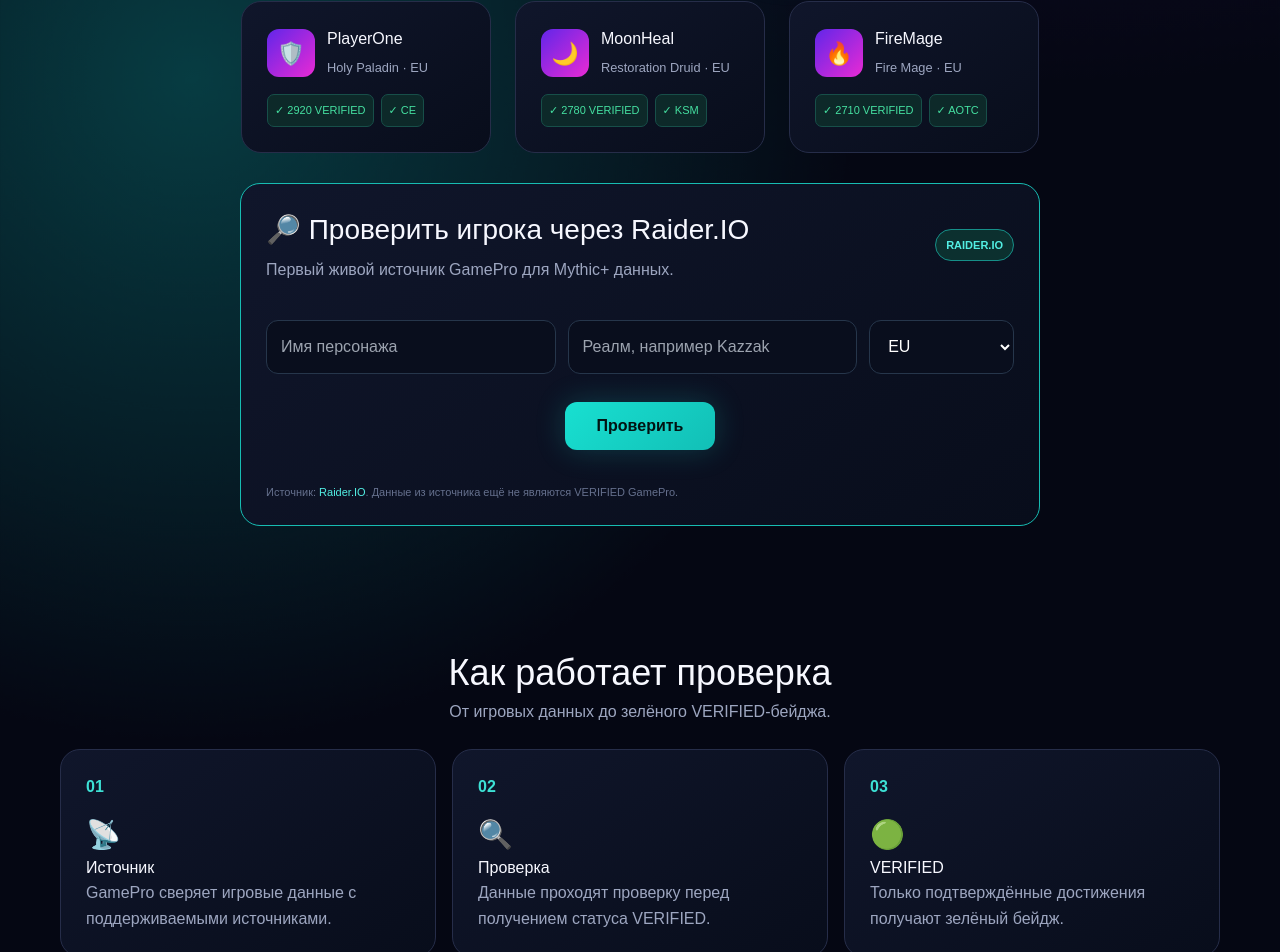
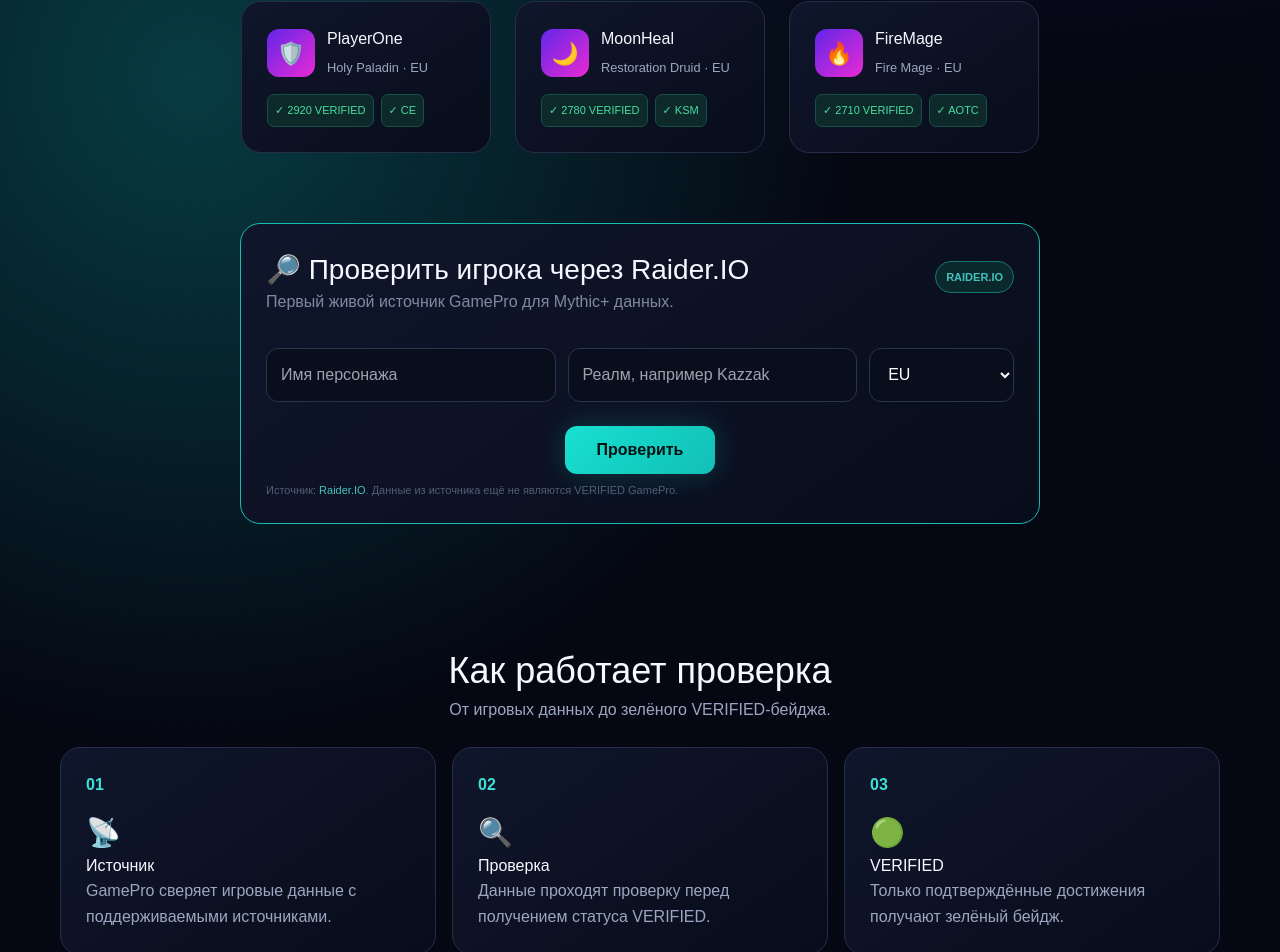
Before and after one commit to vesttrading/gamepro-market, a Next.js app: page / in a window 1280 px wide. Shown: the part 1231-2183 px from the top of the page. Built offline with nearby package versions, Linux system fonts and the light colour scheme; no server answers.

Commit message:
Refine layout and spacing in globals.css
Updated styles for layout adjustments and improved spacing.

```diff
--- a/app/globals.css
+++ b/app/globals.css
@@ -139,24 +139,31 @@ main .searchbar + div > div {
     width: 100% !important;
 }
 
-/* Главный контейнер: центрируем и уменьшаем общую ширину блока */
+/* Главный контейнер: центрируем, уменьшаем общую ширину и добавляем отступ сверху */
 section#raiderio div.jsx-f4888bab762c3c0,
 section#raiderio > div {
     display: flex !important;
     flex-direction: column !important;
-    gap: 20px !important;
+    gap: 16px !important;
     width: 100% !important;
     max-width: 800px !important;
-    margin: 0 auto !important;
+    margin: 40px auto 0 !important; /* Первая цифра (40px) опускает всю верхнюю часть вниз */
 }
 
-/* Блок с заголовком и текстом */
+/* Блок с заголовком и текстом (делаем флексом для управления порядком) */
 section#raiderio div.jsx-f4888bab762c3c0 > div:first-child,
 section#raiderio > div > div:first-child {
     width: 100% !important;
     display: flex !important;
     flex-wrap: wrap !important;
     gap: 12px !important;
+    align-items: center !important;
+}
+
+/* Убираем плашку Raider.IO наверх к заголовку (задаем ей первый приоритет) */
+section#raiderio img[src*="raider"],
+section#raiderio div:has(> img[src*="raider"]) {
+    order: -1 !important; /* Выталкивает картинку/плашку в самый верх текстового блока */
 }
 
 /* 3 поля в один ряд */
@@ -182,14 +189,22 @@ section#raiderio form p {
     grid-column: 1 / -1 !important;
 }
 
-/* Кнопка: гарантированно маленькая и строго по центру */
+/* Кнопка: маленькая и строго по充ентру */
 section#raiderio button {
-    grid-column: 1 / -1 !important; /* Встает на отдельную строку снизу */
-    display: block !important;       /* Переключаем в блочный режим для работы авто-отступов */
-    width: auto !important;          /* Сбрасываем ширину 100% */
-    max-width: 280px !important;     /* Ограничиваем максимальную ширину кнопки */
-    margin: 16px auto 0 !important;  /* auto слева и справа сдвинет её четко в центр */
-    padding: 12px 32px !important;   /* Аккуратные внутренние отступы */
+    grid-column: 1 / -1 !important;
+    display: block !important;
+    width: auto !important;
+    max-width: 280px !important;
+    margin: 12px auto 0 !important;  /* Уменьшили верхний отступ кнопки до 12px */
+    padding: 12px 32px !important;
+}
+
+/* Поднимаем нижнюю часть (текст про источник Raider.IO) чуть выше */
+section#raiderio p:last-of-type,
+section#raiderio span:last-of-type,
+section#raiderio .source-text {
+    margin-top: -8px !important; /* Отрицательный отступ подтягивает текст кверху */
+    opacity: 0.8;
 }
 
 /* Мобильная адаптация */
@@ -199,6 +214,6 @@ section#raiderio button {
         grid-template-columns: 1fr !important;
     }
     section#raiderio button {
-        max-width: 100% !important; /* На телефонах возвращаем во всю ширину */
+        max-width: 100% !important;
     }
 }
```
